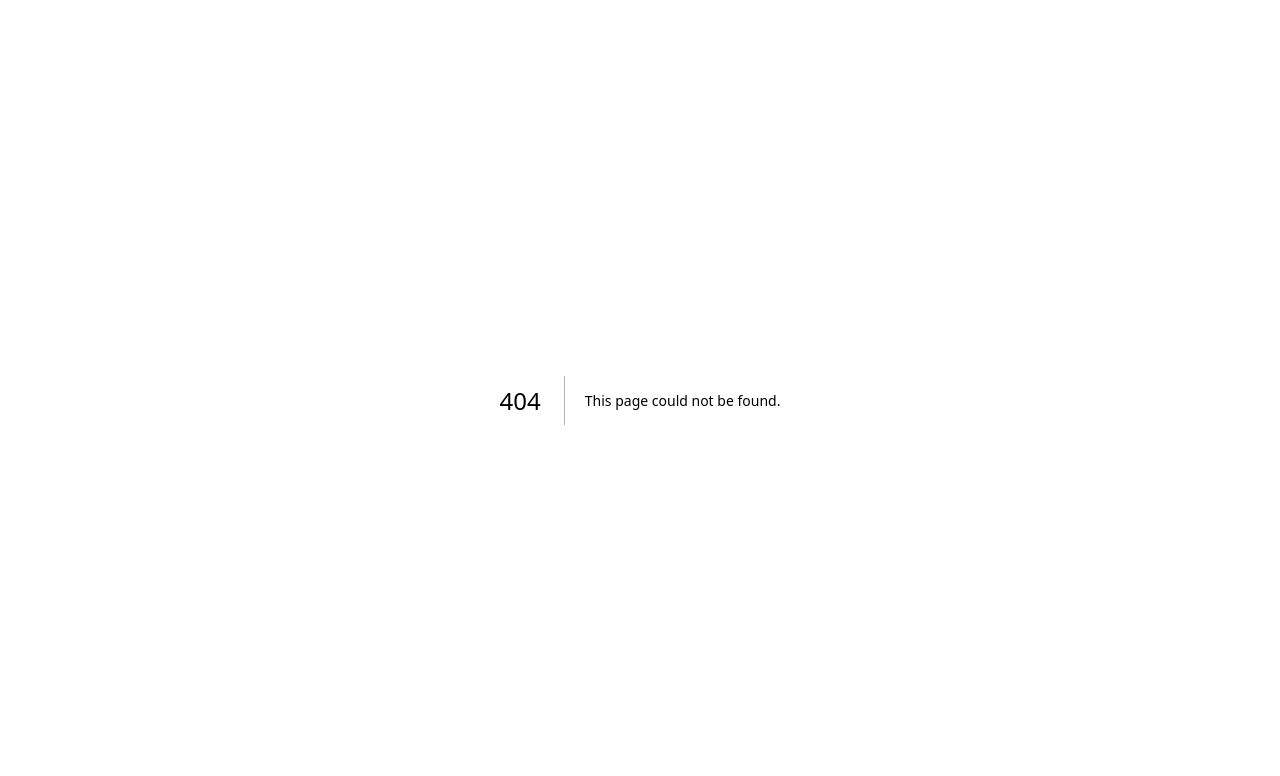
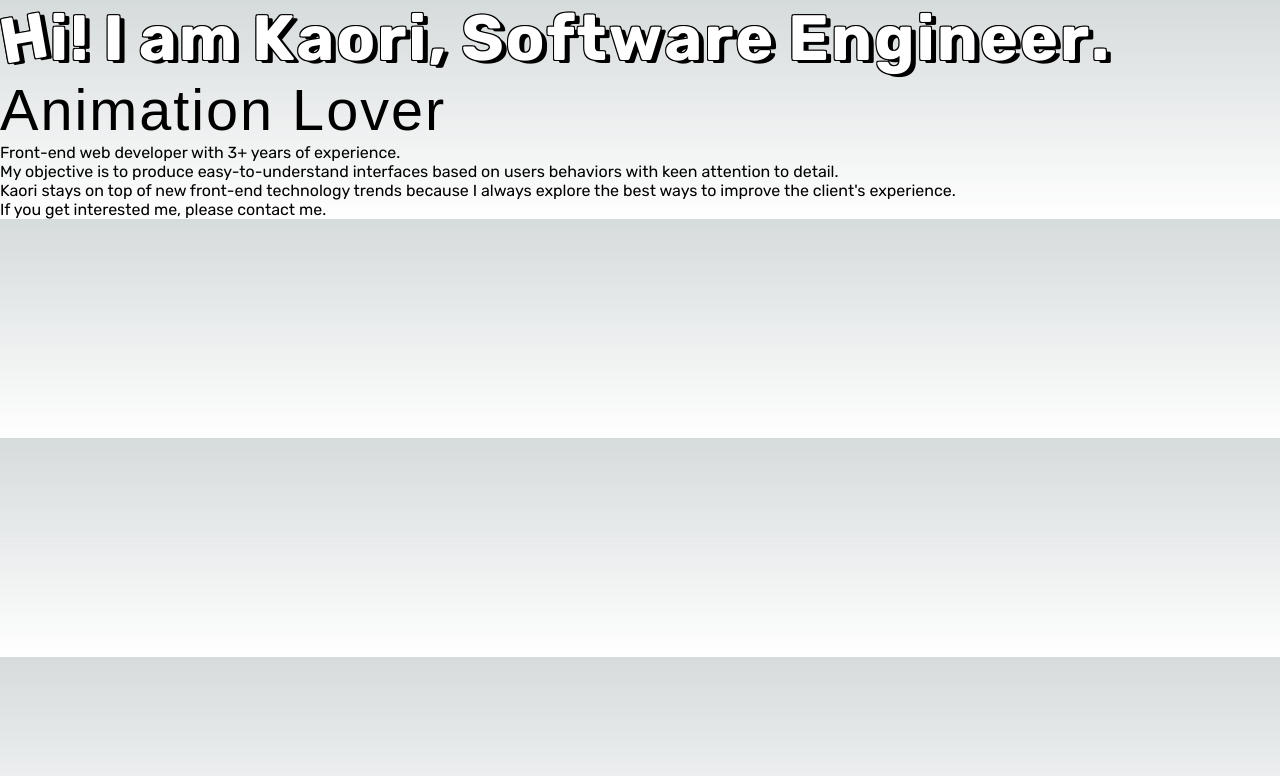
Before and after one commit to suige/portfolio-fe, a Next.js app: page / in a window 1280 px wide. Before the commit this address had no page. Shown: the top 776 px of the page. Built offline with nearby package versions, Linux system fonts and the light colour scheme; a web font is replaced by a local one.

Commit message:
feat: modify the home page

```diff
--- /dev/null
+++ b/src/app/page.module.css
@@ -0,0 +1,47 @@
+.main {
+  padding: 0 var(--size-2);
+}
+
+.title {
+  color: rgb(var(--background-end-rgb));
+  line-height: 1.2em;
+  letter-spacing: 2px;
+  margin: var(--size-3) 0;
+  text-shadow: 1px 1px 0 rgb(var(--foreground-rgb)),
+    -1px 1px 0 rgb(var(--foreground-rgb)), 1px -1px 0 rgb(var(--foreground-rgb)),
+    -1px -1px 0 rgb(var(--foreground-rgb)), 5px 3px 0 rgb(var(--foreground-rgb));
+  font-size: 5vw;
+  white-space: nowrap;
+}
+.title span {
+  display: inline-block;
+}
+.title span.space {
+  width: 0.2em;
+}
+.title span:nth-child(1) {
+  transform: rotate(-10deg);
+}
+
+.subTitle {
+  font-family: var(--font-family-h);
+  color: rgb(var(--foreground-rgb));
+  margin-top: 0;
+  font-size: 3.6rem;
+  letter-spacing: 2px;
+}
+.subTitle span {
+  letter-spacing: 0;
+  font-size: 0.7em;
+  white-space: nowrap;
+}
+
+@media screen and (max-width: 768px) {
+  .title {
+    font-size: 28px;
+    white-space: pre-wrap;
+  }
+  .subTitle {
+    font-size: 24px;
+  }
+}
--- /dev/null
+++ b/src/app/page.tsx
@@ -0,0 +1,35 @@
+import classNames from 'classnames';
+import styles from './page.module.css';
+import Link from 'next/link';
+
+export default function Home() {
+  const title = 'Hi! I am Kaori, Software Engineer.'.split('');
+  return (
+    <main className={styles.main}>
+      <h1 className={styles.title}>
+        {title.map((t, index) => (
+          <span
+            key={`${t}${index}`}
+            className={classNames({ [styles.space]: t === ' ' })}
+          >
+            {t}
+          </span>
+        ))}
+      </h1>
+      <p className={styles.subTitle}>Animation Lover</p>
+      <p>Front-end web developer with 3+ years of experience.</p>
+      <p>
+        My objective is to produce easy-to-understand interfaces based on users
+        behaviors with keen attention to detail.
+      </p>
+      <p>
+        Kaori stays on top of new front-end technology trends because I always
+        explore the best ways to improve the client's experience.
+      </p>
+      <p>
+        If you get interested me, please <Link href="/contact">contact me</Link>
+        .
+      </p>
+    </main>
+  );
+}
```
